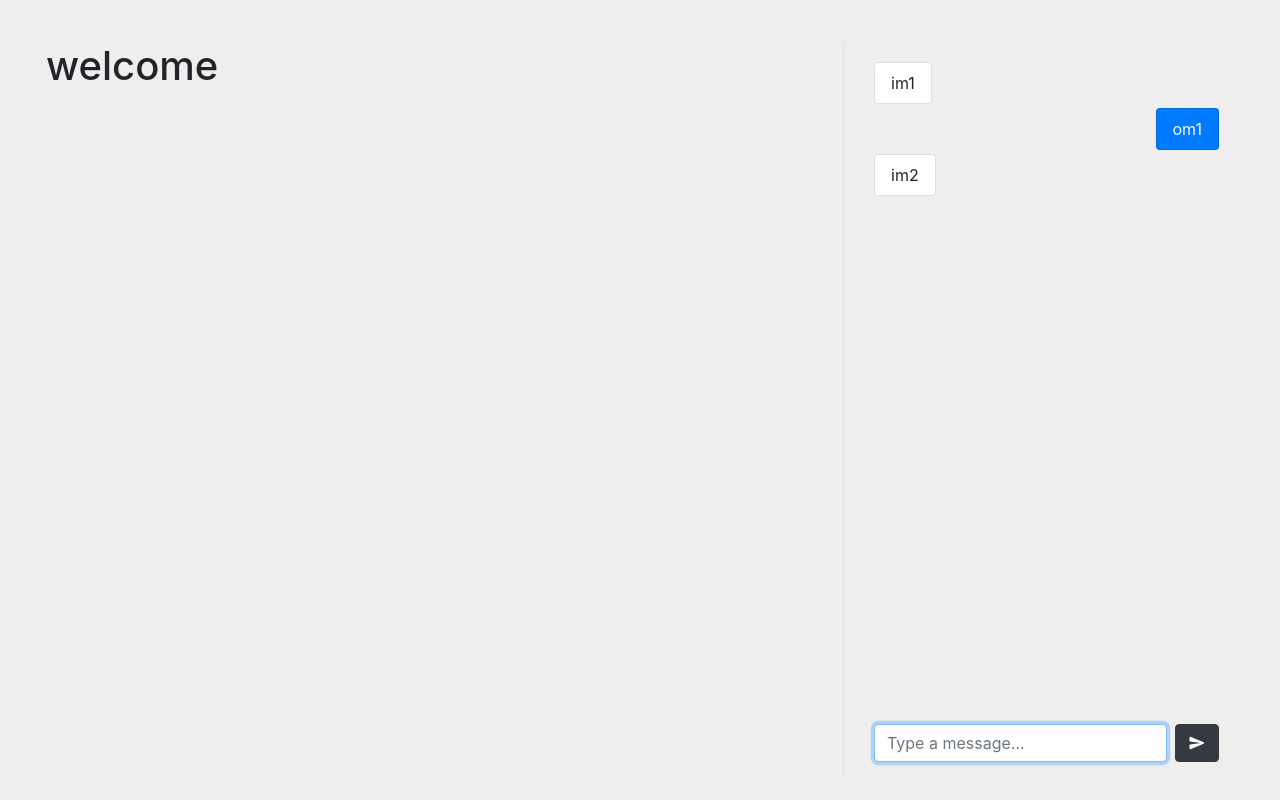
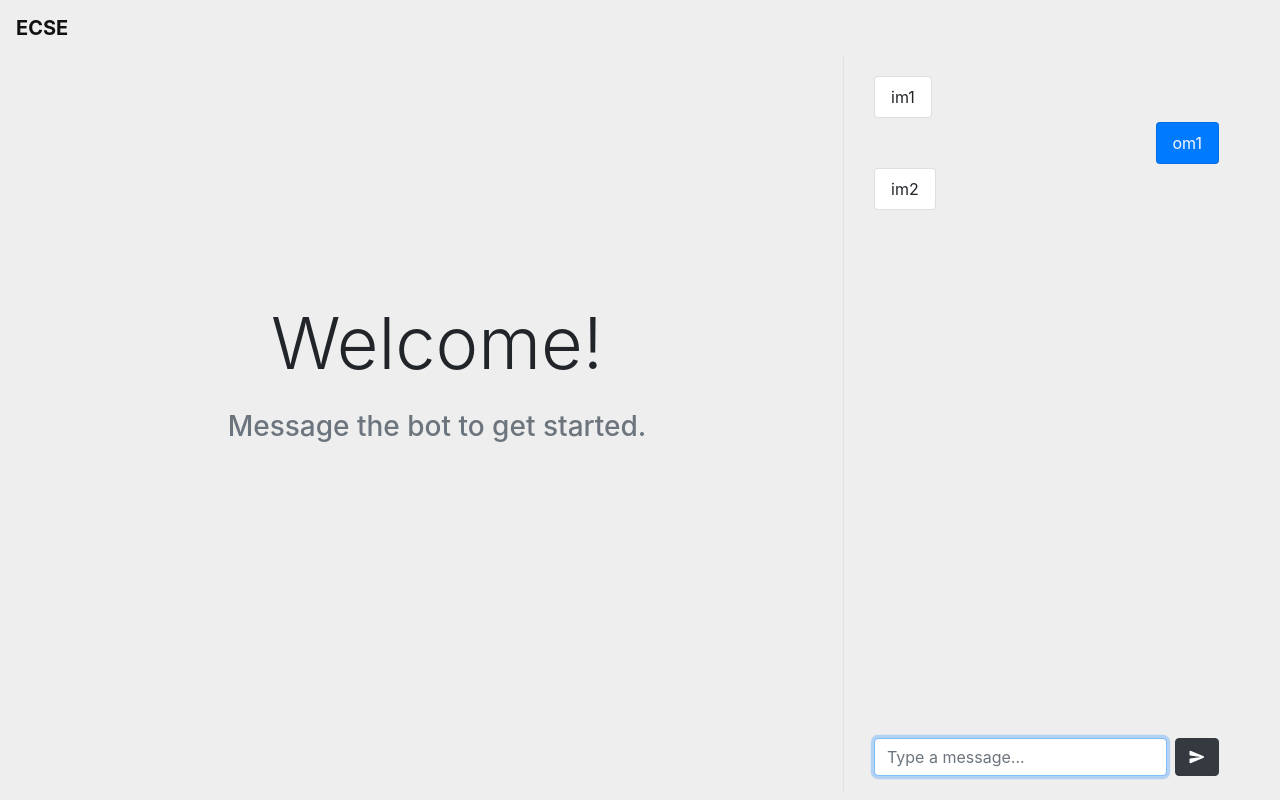
Before and after one commit to MayankGoel28/DSSE, a React (Create React App) app in the folder client/: page / in a window 1280 px wide. Built offline with nearby package versions, Linux system fonts and the light colour scheme; the HTML template or start-up script is replaced by a standard one.

Commit message:
Make homepage content editable on server response

```diff
--- a/client/src/components/Chat.jsx
+++ b/client/src/components/Chat.jsx
@@ -4,7 +4,7 @@ import { Container, Input, Button, Form } from "reactstrap";
 import InMessage from "./InMessage";
 import OutMessage from "./OutMessage";
 
-export default () => {
+export default ({ setContent }) => {
     const [input, setInput] = useState("");
     const [messages, setMessages] = useState([
         {
@@ -29,7 +29,9 @@ export default () => {
         if (input === "") return;
 
         setMessages([...messages, { id: messages.length + 1, type: "out", content: input }]);
-        // send input to server and update message list from response
+        // send input to server; update message list and setContent from response
+        setContent([{ title: input }]);
+
         setInput("");
     };
 
--- /dev/null
+++ b/client/src/components/Greeting.jsx
@@ -0,0 +1,14 @@
+import React from "react";
+import { Container } from "reactstrap";
+
+export default () => {
+    return (
+        <Container
+            fluid
+            className="d-flex flex-column justify-content-center align-items-center greeting-container"
+        >
+            <h1 className="display-3"> Welcome! </h1>
+            <h3 className="mt-3 text-muted"> Message the bot to get started. </h3>
+        </Container>
+    );
+};
--- a/client/src/components/Navbar.jsx
+++ b/client/src/components/Navbar.jsx
@@ -3,9 +3,9 @@ import { Navbar, NavbarBrand } from "reactstrap";
 
 export default () => {
     return (
-        <Navbar light className="custom-bg-primary mb-3">
+        <Navbar light className="custom-bg-primary">
             <NavbarBrand href="/" className="font-weight-bold custom-fg-primary">
-                {/* E-Commerce Search Engine */}
+                ECSE
             </NavbarBrand>
         </Navbar>
     );
--- a/client/src/index.css
+++ b/client/src/index.css
@@ -13,6 +13,10 @@ code {
 
 .chatbar {
     height: 92vh;
+}
+
+.greeting-container {
+    height: 80vh;
 }
 
 .custom-bg-primary {
--- a/client/src/pages/Home.jsx
+++ b/client/src/pages/Home.jsx
@@ -1,17 +1,28 @@
-import React from "react";
+import React, { useState } from "react";
 import { Container, Row, Col } from "reactstrap";
 
 import Chat from "../components/Chat";
+import Greeting from "../components/Greeting";
 
 export default () => {
+    const [content, setContent] = useState([]);
+
     return (
         <Container fluid>
             <Row className="mx-3">
                 <Col>
-                    <h1> welcome </h1>
+                    {content.length > 0 ? (
+                        <Container fluid>
+                            {content.map((item) => (
+                                <h1> {item.title} </h1>
+                            ))}
+                        </Container>
+                    ) : (
+                        <Greeting />
+                    )}
                 </Col>
-                <Col className="border-left" md={4}>
-                    <Chat />
+                <Col className="border-md border-left" md={4}>
+                    <Chat setContent={setContent} />
                 </Col>
             </Row>
         </Container>
```
